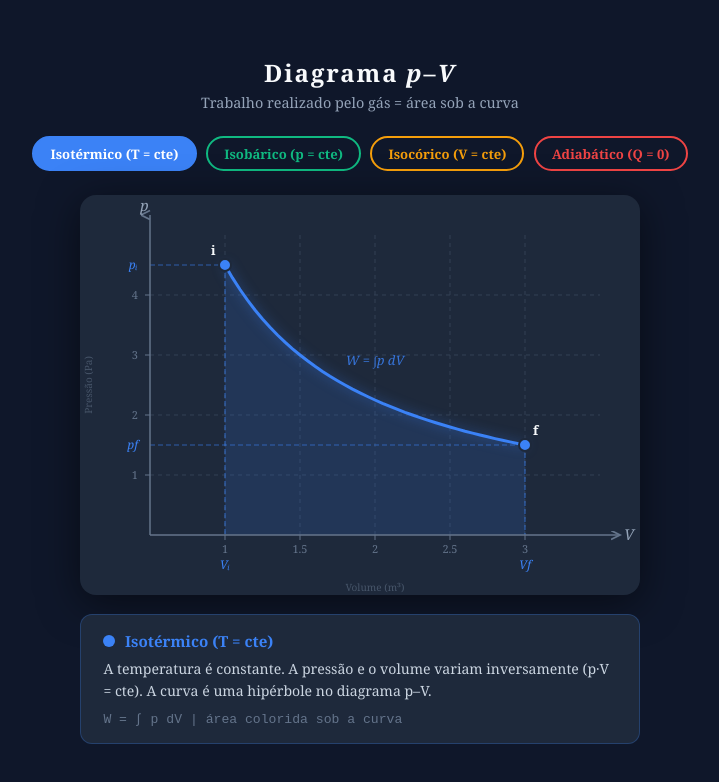
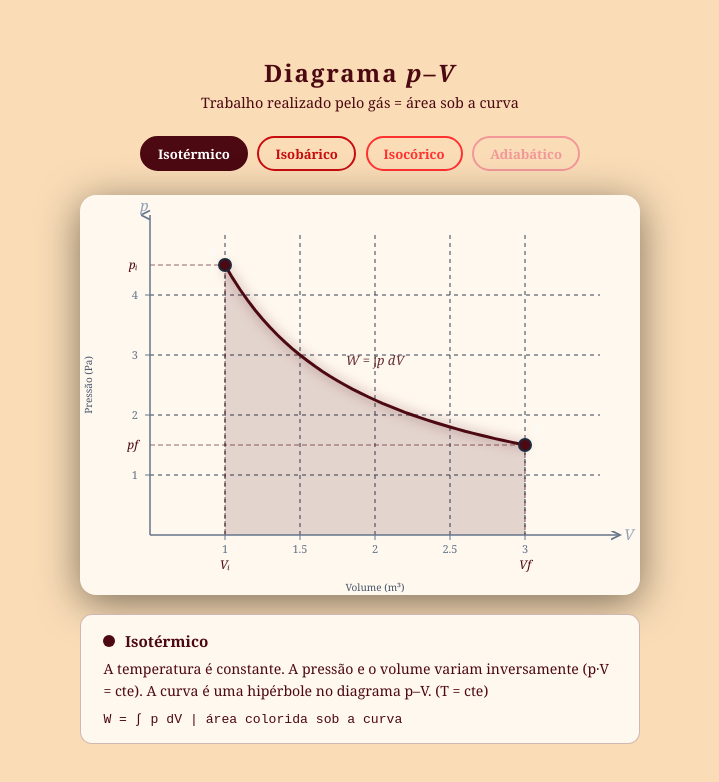
Before and after one commit to gitsasa123/diagrama3, a plain HTML site: page index.html in a window 1280 px wide. Shown: the whole page, without its empty margins (280-999 px from the left). Drawn offline with Linux system fonts and the light colour scheme.

Commit message:
Change background and text colors in index.html
Updated background colors and text colors for better contrast. Modified labels and descriptions for thermodynamic processes.

```diff
--- a/index.html
+++ b/index.html
@@ -9,7 +9,7 @@
 
     body {
       min-height: 100vh;
-      background: #0f172a;
+      background: #faddb7;
       display: flex;
       flex-direction: column;
       align-items: center;
@@ -23,12 +23,12 @@
       font-size: 1.5rem;
       letter-spacing: 0.08em;
       margin-bottom: 0.3rem;
-      color: #f8fafc;
+      color: #4d0912;
       font-weight: 700;
     }
 
     .subtitle {
-      color: #94a3b8;
+      color: #4d0912;
       font-size: 0.9rem;
       margin-bottom: 1.5rem;
       text-align: center;
@@ -58,7 +58,7 @@
 
     svg {
       display: block;
-      background: #1e293b;
+      background: #fff8ef;
       border-radius: 1rem;
       box-shadow: 0 8px 40px rgba(0,0,0,0.5);
       max-width: 100%;
@@ -66,7 +66,7 @@
 
     .info-card {
       margin-top: 1.2rem;
-      background: #1e293b;
+      background: #fff8ef   ;
       border-radius: 0.75rem;
       padding: 1rem 1.4rem;
       width: 560px;
@@ -90,8 +90,8 @@
     }
 
     .info-title { font-size: 0.95rem; font-weight: bold; }
-    .info-desc { color: #cbd5e1; font-size: 0.88rem; line-height: 1.6; }
-    .info-formula { color: #64748b; font-size: 0.82rem; margin-top: 0.6rem; font-family: monospace; }
+    .info-desc { color: #4d0912; font-size: 0.88rem; line-height: 1.6; }
+    .info-formula { color: #4d0912; font-size: 0.82rem; margin-top: 0.6rem; font-family: monospace; }
   </style>
 </head>
 <body>
@@ -125,9 +125,9 @@ function toY(p) { return PAD.top + ((P_MAX - p) / (P_MAX - P_MIN)) * PLOT_H; }
 const PROCESSES = [
   {
     id: "isothermal",
-    label: "Isotérmico (T = cte)",
-    color: "#3b82f6",
-    desc: "A temperatura é constante. A pressão e o volume variam inversamente (p·V = cte). A curva é uma hipérbole no diagrama p–V.",
+    label: "Isotérmico",
+    color: "#4d0912",
+    desc: "A temperatura é constante. A pressão e o volume variam inversamente (p·V = cte). A curva é uma hipérbole no diagrama p–V. (T = cte)",
     formula: "W = ∫ p dV  |  área colorida sob a curva",
     getPoints() {
       const pts = [];
@@ -137,25 +137,25 @@ const PROCESSES = [
   },
   {
     id: "isobaric",
-    label: "Isobárico (p = cte)",
-    color: "#10b981",
-    desc: "A pressão é constante. O trabalho é simplesmente W = p·ΔV — um retângulo no diagrama p–V.",
+    label: "Isobárico",
+    color: "#c90c0f",
+    desc: "A pressão é constante. O trabalho é simplesmente W = p·ΔV — um retângulo no diagrama p–V. (p = cte)",
     formula: "W = p · ΔV  |  área do retângulo sob a linha",
     getPoints() { return [[1.0, 2.5], [3.0, 2.5]]; }
   },
   {
     id: "isochoric",
-    label: "Isocórico (V = cte)",
-    color: "#f59e0b",
-    desc: "O volume é constante. O êmbolo não se move, portanto o trabalho realizado pelo gás é zero (W = 0).",
+    label: "Isocórico",
+    color: "#ff3131",
+    desc: "O volume é constante. O êmbolo não se move, portanto o trabalho realizado pelo gás é zero (W = 0). (V = cte)",
     formula: "ΔV = 0  →  W = 0  (nenhum trabalho realizado)",
     getPoints() { return [[2.0, 1.2], [2.0, 3.8]]; }
   },
   {
     id: "adiabatic",
-    label: "Adiabático (Q = 0)",
-    color: "#ef4444",
-    desc: "Sem troca de calor com o ambiente. A curva cai mais abruptamente do que a isotérmica, pois a temperatura também diminui com a expansão.",
+    label: "Adiabático",
+    color: "#f29898",
+    desc: "Sem troca de calor com o ambiente. A curva cai mais abruptamente do que a isotérmica, pois a temperatura também diminui com a expansão. (Q = 0)",
     formula: "W = ∫ p dV  |  área colorida sob a curva",
     getPoints() {
       const pts = [], gamma = 1.4, C = 4.2 * Math.pow(1.0, gamma);
```
